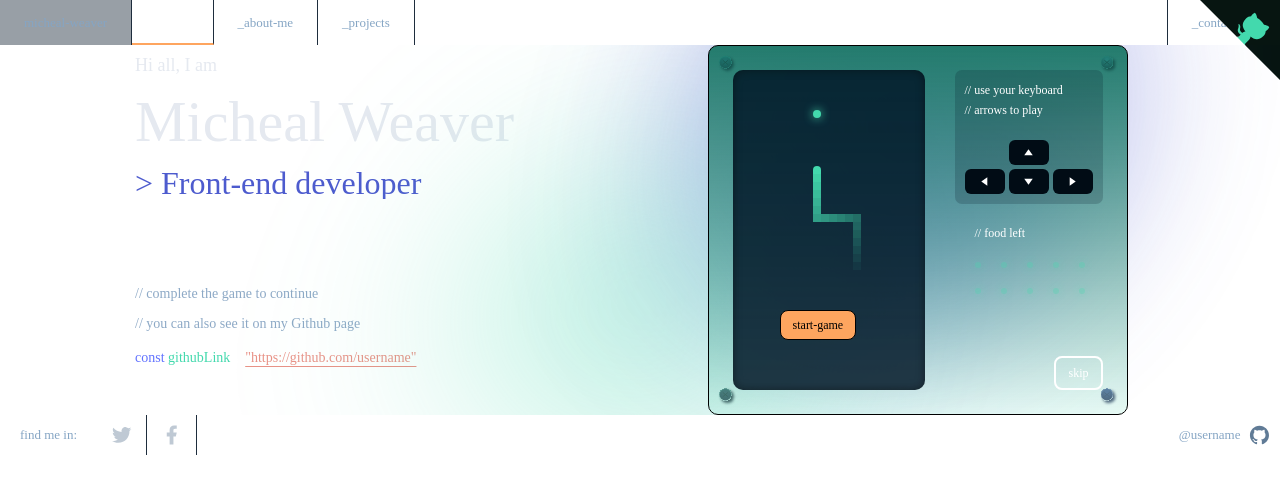
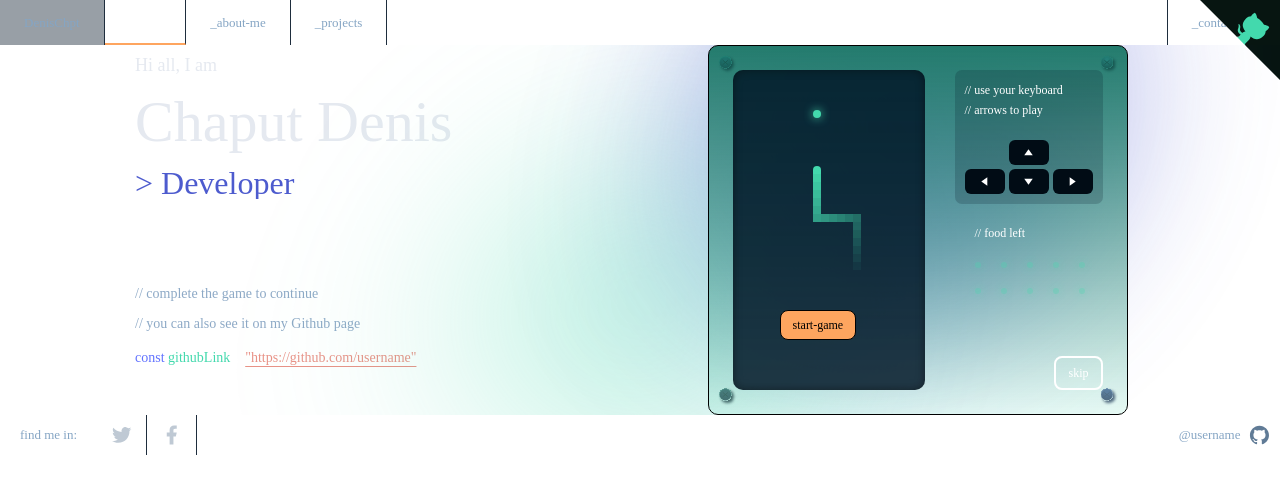
Before and after one commit to DenisChpt/portfolio, a Nuxt app: page / in a window 1280 px wide. Shown: the top 484 px of the page. Built offline with nearby package versions, Linux system fonts and the light colour scheme; what @highlightjs/vue-plugin would draw is missing.

Commit message:
update developer information, adjust layout styles, and refresh Nuxt manifest timestamps

```diff
--- a/developer.json
+++ b/developer.json
@@ -1,7 +1,7 @@
 {
-    "name": "Micheal Weaver",
-    "logo_name": "micheal-weaver",
-    "role": "Front-end developer",
+    "name": "Chaput Denis",
+    "logo_name": "DenisChpt",
+    "role": "Developer",
     "about": {
         "sections": {
             "professional-info": {
--- a/pages/index.vue
+++ b/pages/index.vue
@@ -70,6 +70,7 @@ function handleResize() {
 	flex: 1 1 auto;
 	padding-left: 275px;
 	overflow: hidden;
+	align-items: center;
 }
 .hero {
 	width: 100%;
--- a/pages/projects.vue
+++ b/pages/projects.vue
@@ -55,7 +55,7 @@
       <!-- projects -->
       <div id="projects-case" class="grid grid-cols-1 lg:grid-cols-2 max-w-full h-full overflow-scroll lg:self-center">
         <div id="not-found"
-          class="hidden flex flex-col font-fira_retina text-menu-text my-5 h-full justify-center items-center">
+          class="hidden flex-col font-fira_retina text-menu-text my-5 h-full justify-center items-center">
           <span class="flex justify-center text-4xl pb-3">
             X__X
           </span>
```
Also changed, not shown: assets/tailwind.css.
